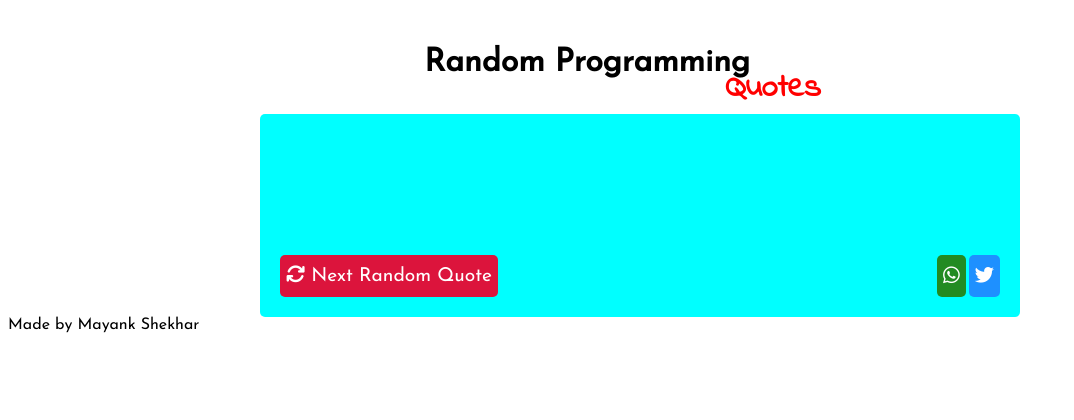
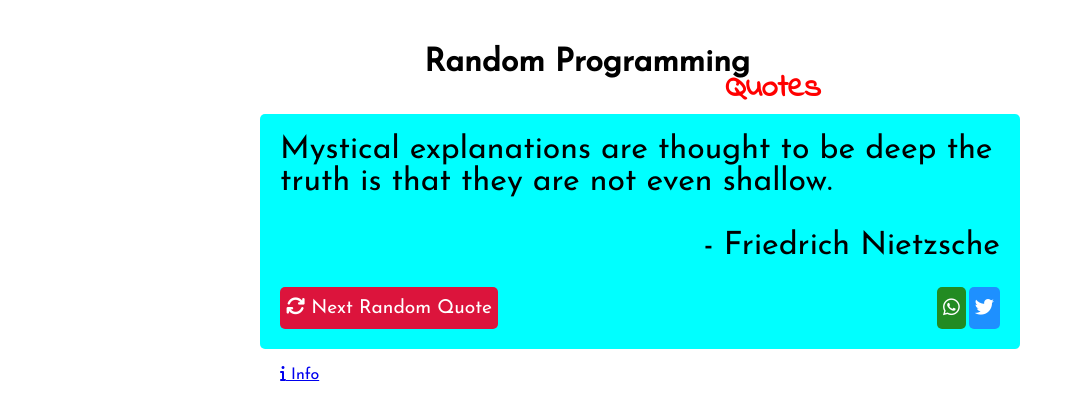
Before and after one commit to mayankshekhar03/random-pro-quotes, a plain HTML site: page index.html in a window 1280 px wide. Shown: the whole page, without its empty margins (0-1074 px from the left). Drawn offline with nearby package versions, Linux system fonts and the light colour scheme; no server answers.

Commit message:
fixing chrome security issues

```diff
--- a/index.html
+++ b/index.html
@@ -18,7 +18,7 @@
         <button id = 'change'><i class ='fa fa-refresh'></i> Next Random Quote</button>
         <button id = 'tweet' class = 'fa fa-twitter'></button>
         <button id = 'wa' class = 'fa fa-whatsapp'></button>
-    </div>
-    <span class = 'footer'>Made by Mayank Shekhar</span>
+    </div><br>
+    <div class = 'footer'><a href = 'https://mayankshekhar03.github.io' target = '_blank'><i class = 'fa fa-info'></i> Info</a></div>
 </body>
 </html>
--- a/screets/index.css
+++ b/screets/index.css
@@ -71,10 +71,17 @@ button:hover {
     border: none;
 }
 
+
+.footer {
+    max-width: 720px;
+    margin: 0 auto;
+    color: black;
+    text-decoration: none;
+}
+
 @media screen and (max-width: 999px) {
     .main-box {
         margin: 0 auto;
-    max-width: 720px;
         padding: 20px;
         border: none;
         border-radius: 5px;
--- a/screets/index.js
+++ b/screets/index.js
@@ -8,9 +8,10 @@ function openURL(url){
 }
 
 function getQuote(){
-    $.getJSON("http://quotes.stormconsultancy.co.uk/random.json", function(json) {
-        author = json.author;
-        quote  = json.quote;
+    $.getJSON("quotes.json", function(json) {
+        var numRand = Math.floor((Math.random() * json.length));
+        author = json[numRand]['author'];
+        quote = json[numRand]['quote'];
         $(".quote").animate({
           opacity: 0
         }, 500,
```
Also changed, not shown: quotes.json (added, +1 -0 lines). Lines whose indentation alone changed are shown as unchanged.
